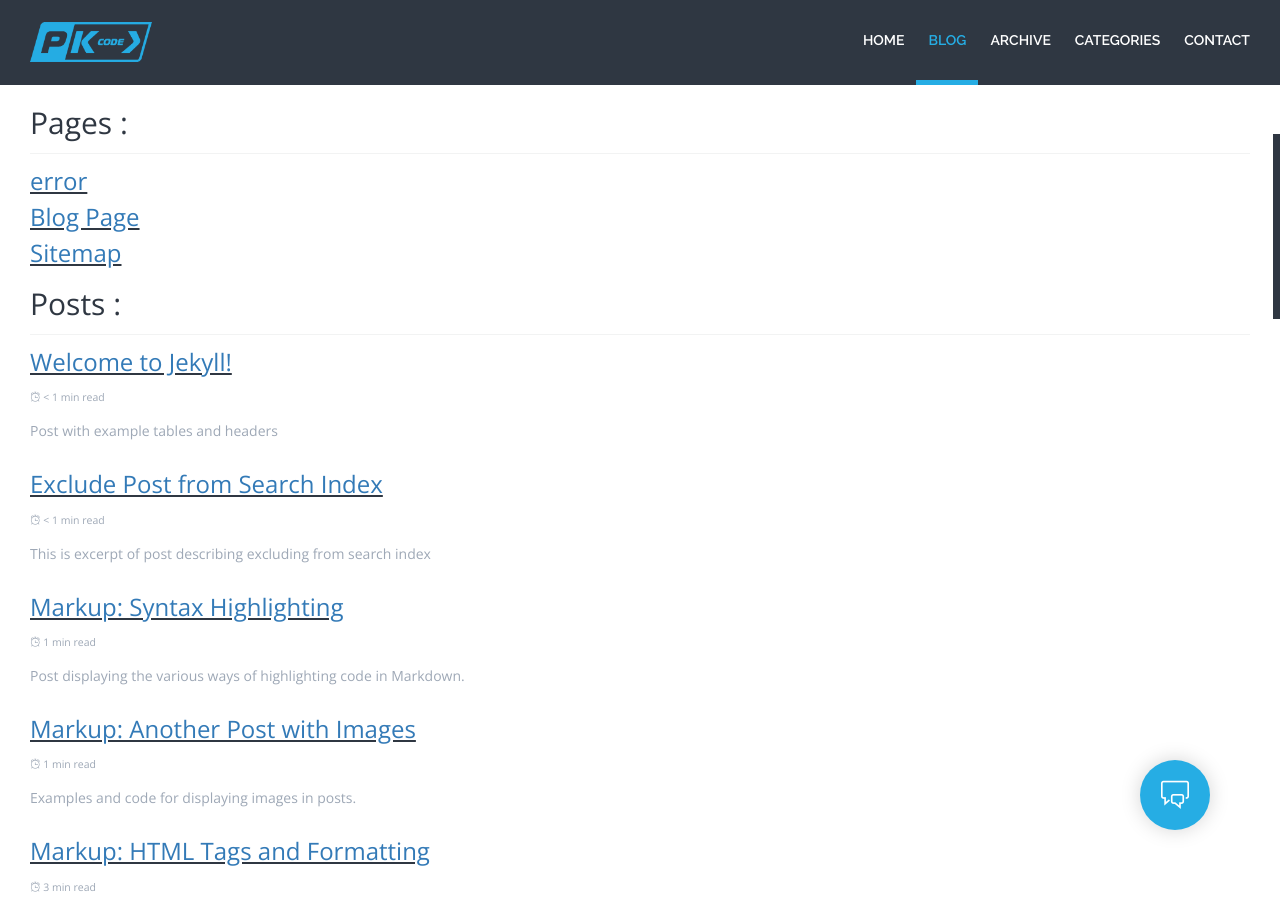
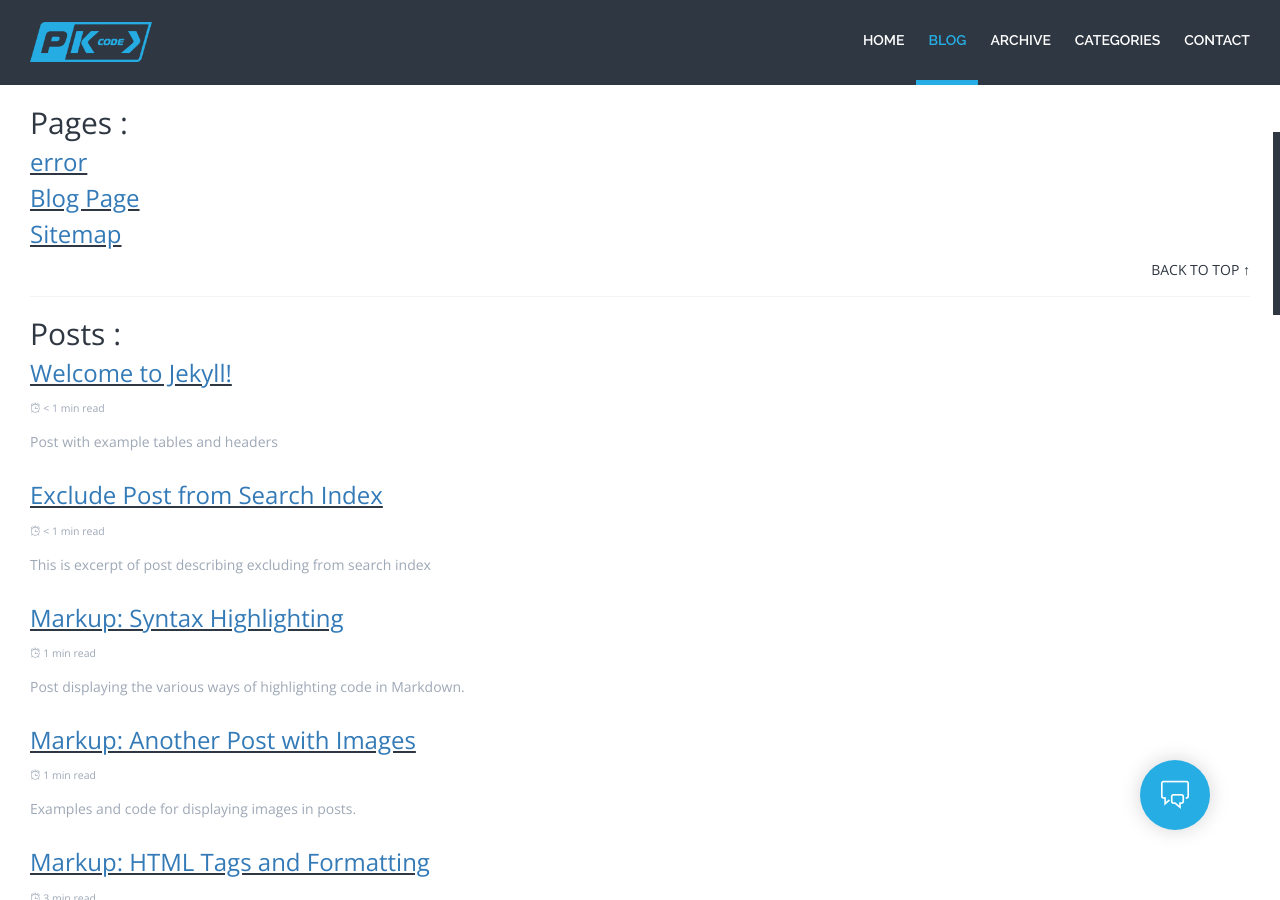
Before and after one commit to bitroniq/bitroniq.github.io, a Jekyll site: the page built from _pages/sitemap.md, in a window 1280 px wide and 900 px high, scrolled down 649 px. Built offline with Jekyll 4.4.1, drawn with Linux system fonts in a browser that asks for light colours; comment, search, counter and statistics services are not loaded.

Commit message:
Fixed the sitemap.md layout

```diff
--- a/_includes/blog-intro.html
+++ b/_includes/blog-intro.html
@@ -14,7 +14,7 @@
         </ul>
       </div>
       <div class="page-header-title">
-        <h1>{{ page.title }}</h1>
+        <h1 id="page-title">{{ page.title }}</h1>
         <span>{{ site.title }}{% if paginator.page %} | {{ paginator.page }} of {{ paginator.total_pages }} {% endif %}</span>
       </div>
     </div>
--- a/_includes/post-intro.html
+++ b/_includes/post-intro.html
@@ -19,7 +19,7 @@
         {% else %}
         { % assign title = page.title %}
         {% endif %}
-        <h1>{{ title }}</h1>
+        <h1 id="page-title">{{ title }}</h1>
         <div class="blog-meta">
           <p><span class="ti-user"></span> <a href="#author">{{ site.author.name }}</a></p>
           <p><span class="ti-folder"></span> <a href="#">Web development</a></p>
--- a/_pages/sitemap.md
+++ b/_pages/sitemap.md
@@ -6,27 +6,31 @@
 ---
 
 <div class="col-lg-12 col-md-12">
-   <div class="section-title">
-       <div class="section-title-name">
-          <span>The List of all Pages and Posts</span>
-            <h2>Sitemap</h2>
-        </div>
-        <div class="title-name-gray">
-        <strong>sitemap</strong>
-       </div>
-     </div>
+  <div class="section-title">
+    <div class="section-title-name">
+      <span>The List of all Pages and Posts</span>
+      <h2>Sitemap</h2>
+    </div>
+    <div class="title-name-gray">
+      <strong>sitemap</strong>
+    </div>
   </div>
+</div>
 
 A list of all the posts and pages found on the site. For you robots out there is an [XML version]({{ base_path }}/sitemap.xml) available for digesting as well.
 
 ## Pages :
----------
+
 {% for post in site.pages %}
   {% include archive-single.html %}
 {% endfor %}
 
+
+<a href="#page-title" class="back-to-top">{{ site.data.ui-text[site.locale].back_to_top | default: 'Back to Top' }} &uarr;</a>
+<hr>
+
 ## Posts :
----------
+
 {% for post in site.posts %}
   {% include archive-single.html %}
 {% endfor %}
@@ -47,3 +51,6 @@
   {% endunless %}
 {% endfor %}
 {% endfor %}
+
+<a href="#page-title" class="back-to-top">{{ site.data.ui-text[site.locale].back_to_top | default: 'Back to Top' }} &uarr;</a>
+<hr>
```
